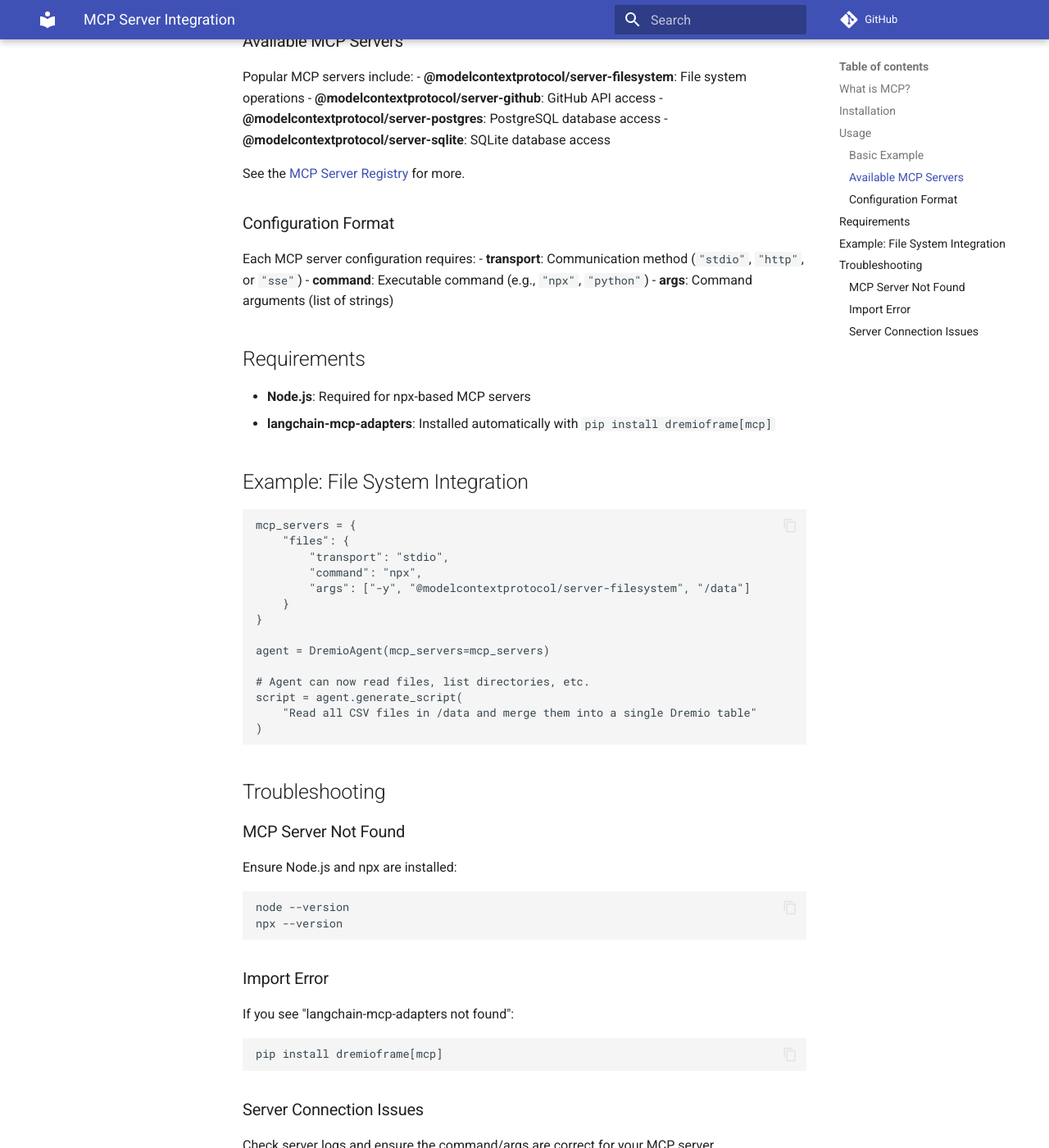
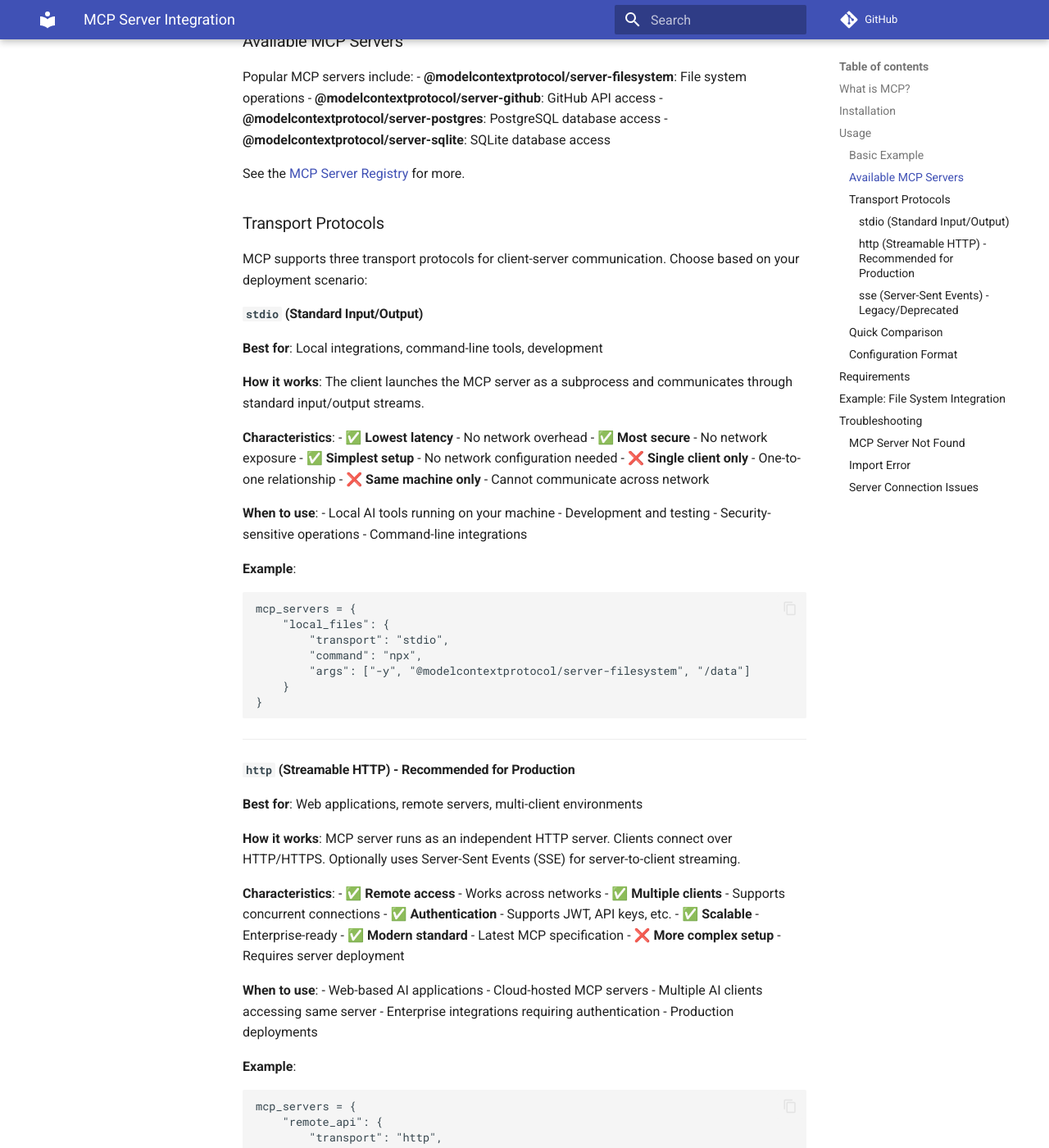
Before and after one commit to developer-advocacy-dremio/dremio-cloud-dremioframe, an MkDocs documentation site: the page built from docs/ai/mcp_integration.md, in a window 1280 px wide and 1400 px high, scrolled down 1253 px. Shown: the whole window at 82% size. Built offline with MkDocs 1.6.1 and Material for MkDocs 9.7.7, drawn with Linux system fonts in a browser that asks for light colours; comment, search, counter and statistics services are not loaded; some of the changed text lies outside the part shown.

Commit message:
better mcp docs

````diff
--- a/docs/ai/mcp_integration.md
+++ b/docs/ai/mcp_integration.md
@@ -59,12 +59,131 @@
 
 See the [MCP Server Registry](https://github.com/modelcontextprotocol/servers) for more.
 
+### Transport Protocols
+
+MCP supports three transport protocols for client-server communication. Choose based on your deployment scenario:
+
+#### `stdio` (Standard Input/Output)
+
+**Best for**: Local integrations, command-line tools, development
+
+**How it works**: The client launches the MCP server as a subprocess and communicates through standard input/output streams.
+
+**Characteristics**:
+- ✅ **Lowest latency** - No network overhead
+- ✅ **Most secure** - No network exposure
+- ✅ **Simplest setup** - No network configuration needed
+- ❌ **Single client only** - One-to-one relationship
+- ❌ **Same machine only** - Cannot communicate across network
+
+**When to use**:
+- Local AI tools running on your machine
+- Development and testing
+- Security-sensitive operations
+- Command-line integrations
+
+**Example**:
+```python
+mcp_servers = {
+    "local_files": {
+        "transport": "stdio",
+        "command": "npx",
+        "args": ["-y", "@modelcontextprotocol/server-filesystem", "/data"]
+    }
+}
+```
+
+---
+
+#### `http` (Streamable HTTP) - **Recommended for Production**
+
+**Best for**: Web applications, remote servers, multi-client environments
+
+**How it works**: MCP server runs as an independent HTTP server. Clients connect over HTTP/HTTPS. Optionally uses Server-Sent Events (SSE) for server-to-client streaming.
+
+**Characteristics**:
+- ✅ **Remote access** - Works across networks
+- ✅ **Multiple clients** - Supports concurrent connections
+- ✅ **Authentication** - Supports JWT, API keys, etc.
+- ✅ **Scalable** - Enterprise-ready
+- ✅ **Modern standard** - Latest MCP specification
+- ❌ **More complex setup** - Requires server deployment
+
+**When to use**:
+- Web-based AI applications
+- Cloud-hosted MCP servers
+- Multiple AI clients accessing same server
+- Enterprise integrations requiring authentication
+- Production deployments
+
+**Example**:
+```python
+mcp_servers = {
+    "remote_api": {
+        "transport": "http",
+        "url": "https://mcp-server.example.com",
+        "headers": {
+            "Authorization": "Bearer YOUR_TOKEN"
+        }
+    }
+}
+```
+
+**OAuth 2.0 Support**:
+
+Yes! The `http` transport supports OAuth authentication via the `headers` parameter. You can pass OAuth tokens (Bearer tokens, API keys, etc.) with every request:
+
+```python
+mcp_servers = {
+    "oauth_server": {
+        "transport": "http",
+        "url": "https://secure-mcp-server.example.com/mcp",
+        "headers": {
+            "Authorization": "Bearer YOUR_OAUTH_TOKEN",
+            "X-Custom-Header": "additional-auth-data"
+        }
+    }
+}
+```
+
+**Note**: The current implementation passes static headers. For OAuth token refresh, you'll need to manage token renewal externally and reinitialize the agent with updated tokens.
+
+---
+
+#### `sse` (Server-Sent Events) - **Legacy/Deprecated**
+
+**Best for**: Backwards compatibility only
+
+**How it works**: Uses Server-Sent Events for server-to-client streaming, paired with HTTP POST for client-to-server requests.
+
+**Status**: ⚠️ **Deprecated** - Replaced by Streamable HTTP
+
+**When to use**:
+- Only for compatibility with older MCP servers
+- **Not recommended for new implementations**
+
+---
+
+### Quick Comparison
+
+| Feature | stdio | http | sse |
+|---------|-------|------|-----|
+| **Latency** | Lowest | Medium | Medium |
+| **Security** | Highest (local) | Good (with auth) | Good (with auth) |
+| **Setup Complexity** | Simplest | Moderate | Moderate |
+| **Multi-client** | ❌ No | ✅ Yes | ✅ Yes |
+| **Remote Access** | ❌ No | ✅ Yes | ✅ Yes |
+| **Authentication** | N/A | ✅ Yes | ✅ Yes |
+| **Status** | ✅ Active | ✅ Recommended | ⚠️ Deprecated |
+
 ### Configuration Format
 
 Each MCP server configuration requires:
-- **transport**: Communication method (`"stdio"`, `"http"`, or `"sse"`)
-- **command**: Executable command (e.g., `"npx"`, `"python"`)
-- **args**: Command arguments (list of strings)
+- **transport**: Communication method (`"stdio"` or `"http"`)
+- **command** (stdio only): Executable command (e.g., `"npx"`, `"python"`)
+- **args** (stdio only): Command arguments (list of strings)
+- **url** (http only): Server URL
+- **headers** (http only, optional): Authentication headers
 
 ## Requirements
 
````
